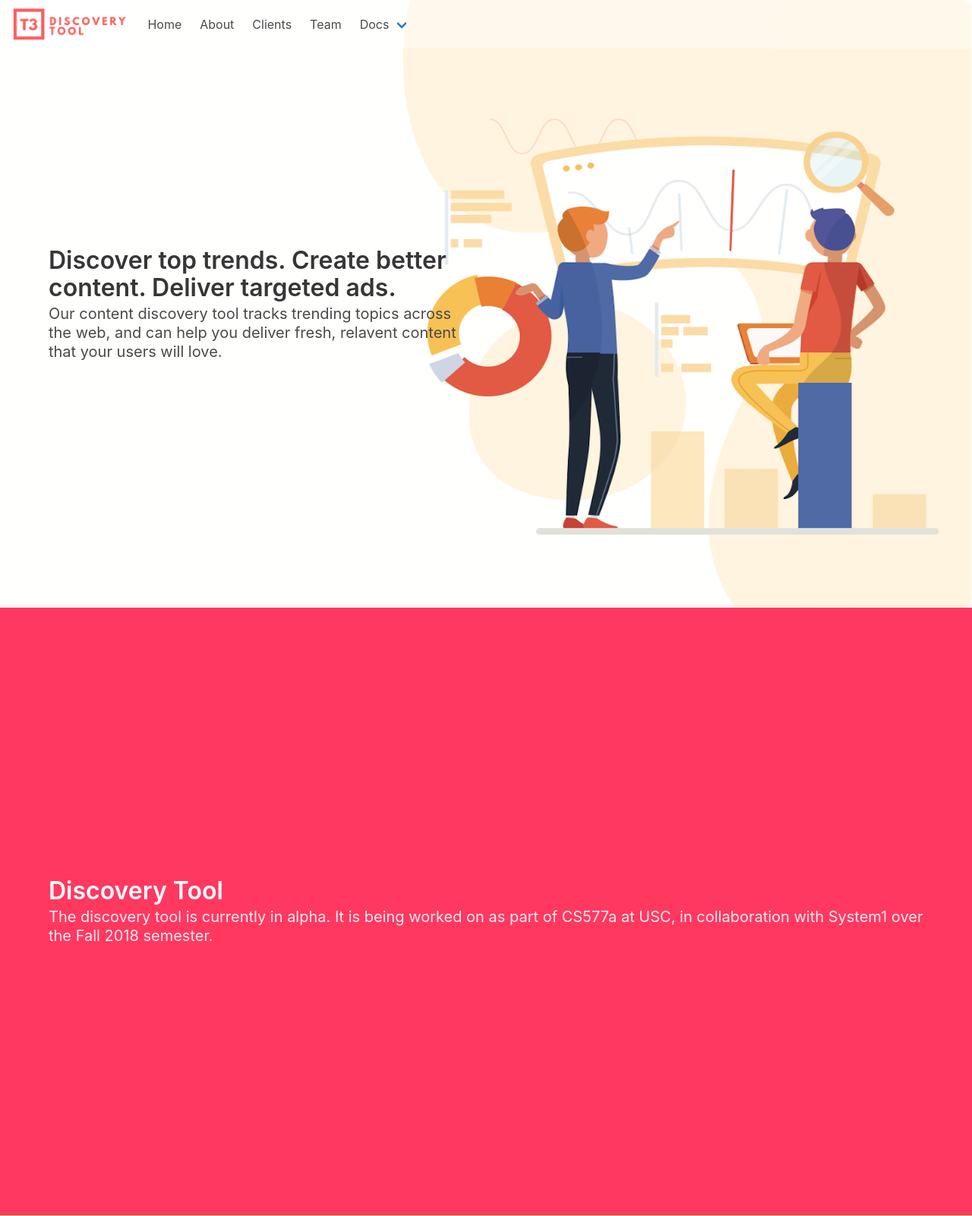
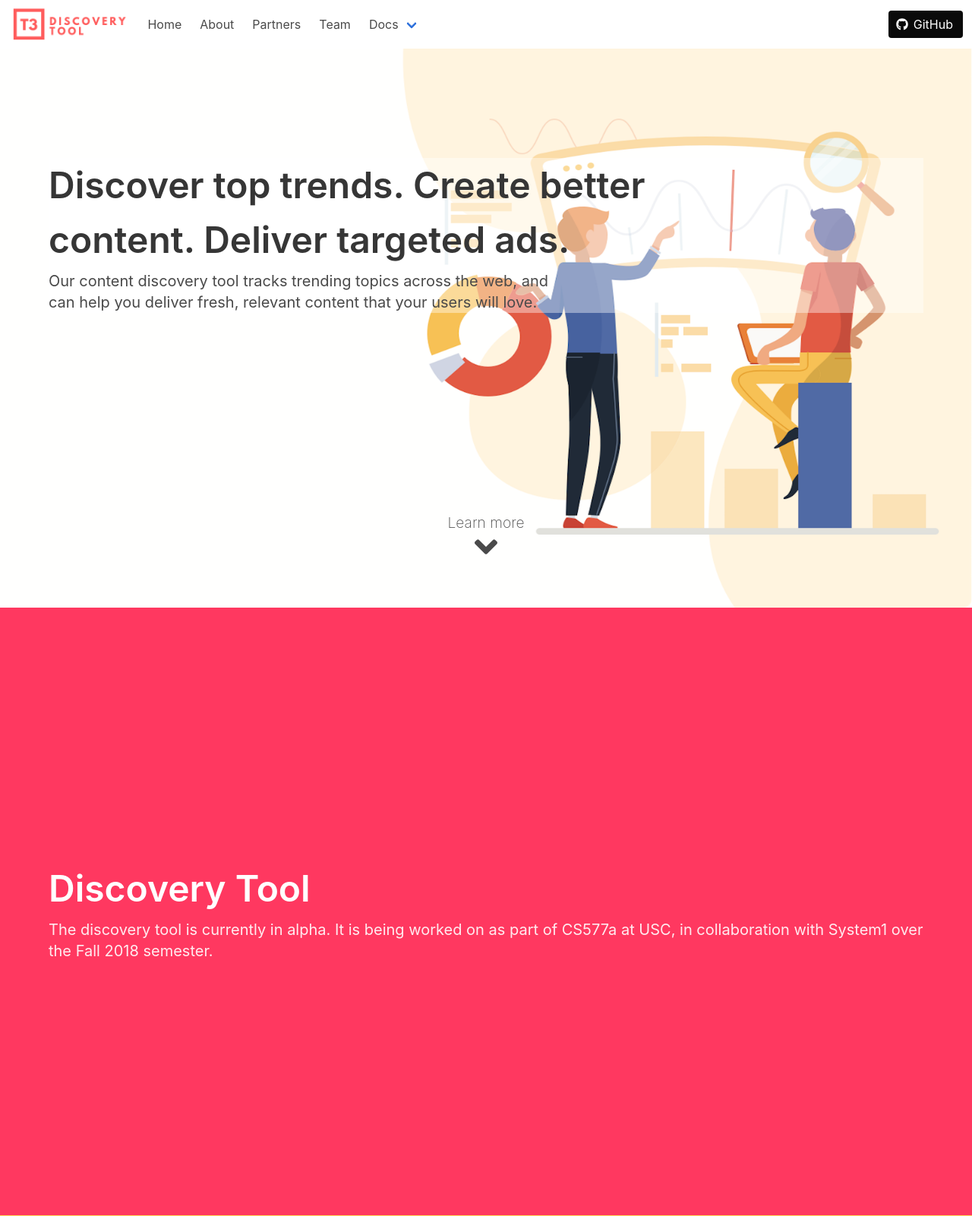
Before and after one commit to russomp/t3-project-site, a PHP site: page / in a window 1280 px wide. Shown: the top 1601 px of the page at 76% size. Run offline with PHP 8.4, Linux system fonts and the light colour scheme; some libraries are stand-ins or nearby versions.

Commit message:
feat: Update banner and navbar styles; add js to project for automating sections

```diff
--- a/Valuation/index.html
+++ b/Valuation/index.html
@@ -5,6 +5,7 @@
   <meta charset="UTF-8">
   <meta name="viewport" content="width=device-width, initial-scale=1.0">
   <meta http-equiv="X-UA-Compatible" content="ie=edge">
+  <link rel="shortcut icon" type="image/png" href="../assets/img/favicon.png" />
   <link rel="stylesheet" href="https://cdnjs.cloudflare.com/ajax/libs/bulma/0.7.1/css/bulma.min.css">
   <link rel="stylesheet" href="../assets/css/style.css">
   <script defer src="https://use.fontawesome.com/releases/v5.1.0/js/all.js"></script>
--- a/assets/css/style.css
+++ b/assets/css/style.css
@@ -1,3 +1,35 @@
 .navbar-item img {
   max-height: 3rem;
 }
+
+.login__button:hover {
+  color: white;
+}
+
+.banner .hero-body .container {
+  background-color: rgba(255, 255, 255, 0.4);
+}
+
+.hero-body h1 {
+  font-size: 3rem;
+  line-height: 1.5;
+}
+
+.hero-body h2 {
+  line-height: 1.4;
+}
+
+.learn-more {
+  padding: 50px;
+}
+
+.learn-more__text {
+  font-size: 1.2rem;
+  font-weight: 200;
+  padding: 5px;
+}
+
+.learn-more__text:hover,
+.learn-more__icon:hover {
+  cursor: pointer;
+}
--- /dev/null
+++ b/assets/js/main.js
@@ -0,0 +1,13 @@
+(() => {
+  const learnMoreTextEl = document.getElementsByClassName(
+    'learn-more__text'
+  )[0];
+  const learnMoreArrowEl = document.getElementsByClassName(
+    'learn-more__icon'
+  )[0];
+  let learnMoreClickHandler = evt => {
+    window.location.href = '#project-details';
+  };
+  learnMoreTextEl.addEventListener('click', learnMoreClickHandler);
+  learnMoreArrowEl.addEventListener('click', learnMoreClickHandler);
+})();
--- a/index.html
+++ b/index.html
@@ -13,7 +13,7 @@
 </head>
 
 <body>
-  <nav class="navbar is-fixed-top is-transparent" style="background-color: rgba(255,255,255,0.4);">
+  <nav class="navbar is-fixed-top">
     <div class="navbar-brand">
       <a class="navbar-item" href="./">
         <img src="assets/img/t3-nav-logo.png" alt="Team 03 logo">
@@ -34,7 +34,7 @@
           About
         </a>
         <a class="navbar-item" href="#client-details">
-          Clients
+          Partners
         </a>
         <a class="navbar-item" href="#team-details">
           Team
@@ -69,18 +69,42 @@
           </div>
         </div>
       </div>
+      <div class="navbar-end">
+        <div class="navbar-item">
+          <div class="field is-grouped">
+            <p class="control">
+              <a class="button is-black" href="https://github.com/russomp/t3-project-site" target="_blank">
+                <span class="icon">
+                  <i class="fab fa-github"></i>
+                </span>
+                <span>GitHub</span>
+              </a>
+            </p>
+          </div>
+        </div>
+      </div>
     </div>
   </nav>
-  <section class="hero is-fullheight" style="background-image: url('assets/img/discovery-tool.png'); background-size: cover; background-position: center;">
+  <section class="hero is-fullheight banner" style="background-image: url('assets/img/discovery-tool.png'); background-size: cover; background-position: center;">
     <div class="hero-body">
       <div class="container">
-        <h1 class="title">
+        <h1 class="title banner__title">
           Discover top trends. Create better <br> content. Deliver targeted ads.
         </h1>
-        <h2 class="subtitle">
-          Our content discovery tool tracks trending topics across <br> the web, and can help you deliver fresh, relavent
-          content <br> that your users will love.
+        <h2 class="subtitle banner__subtitle">
+          Our content discovery tool tracks trending topics across the web, and <br> can help you deliver fresh, relevant
+          content that your users will love.
         </h2>
+      </div>
+    </div>
+    <div class="hero-foot">
+      <div class="container has-text-centered learn-more">
+        <div class="learn-more__text">
+          Learn more
+        </div>
+        <div class="icon learn-more__icon">
+          <i class="fas fa-angle-down fa-3x"></i>
+        </div>
       </div>
     </div>
   </section>
@@ -167,6 +191,7 @@
       </p>
     </div>
   </footer>
+  <script src="assets/js/main.js"></script>
 </body>
 
 </html>
```
